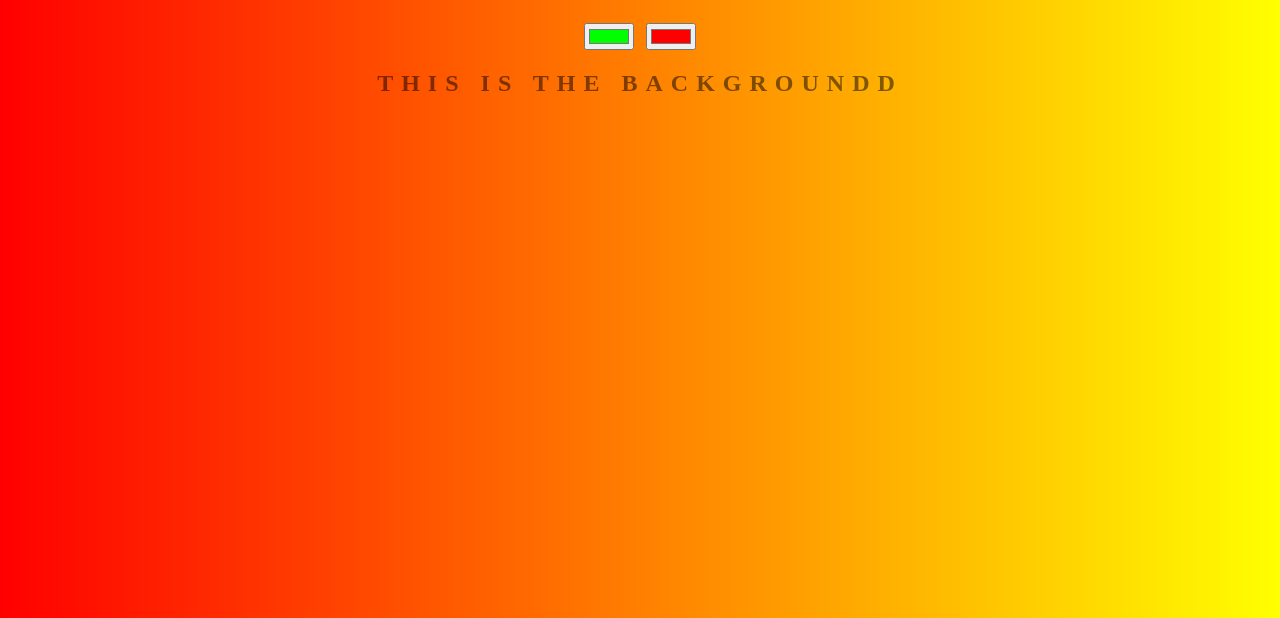
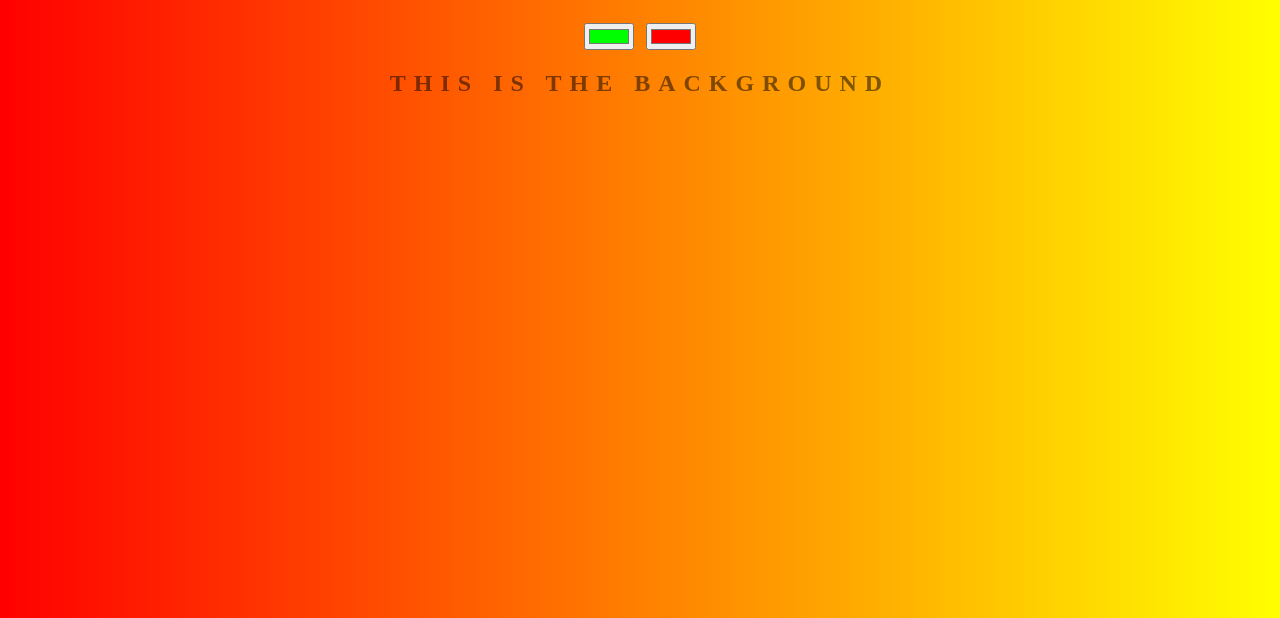
Before and after one commit to ansoniikun/background-generator, a plain HTML site: page index.html in a window 1280 px wide. Shown: the part 182-800 px from the top of the page. Drawn offline with Linux system fonts and the light colour scheme.

Commit message:
Changing text

```diff
--- a/index.html
+++ b/index.html
@@ -8,7 +8,7 @@
 	<h1>Backgroun Generator</h1>
 	<input class="color1" type="color" name="color1" value="#00ff00">
 	<input class="color2" type="color" name="color2" value="#ff0000">
-	<h2>This is the backgroundd</h2>
+	<h2>This is the background</h2>
 	<h3></h3>
 	<script type="text/javascript" src="script.js"></script>
 </body>
```
